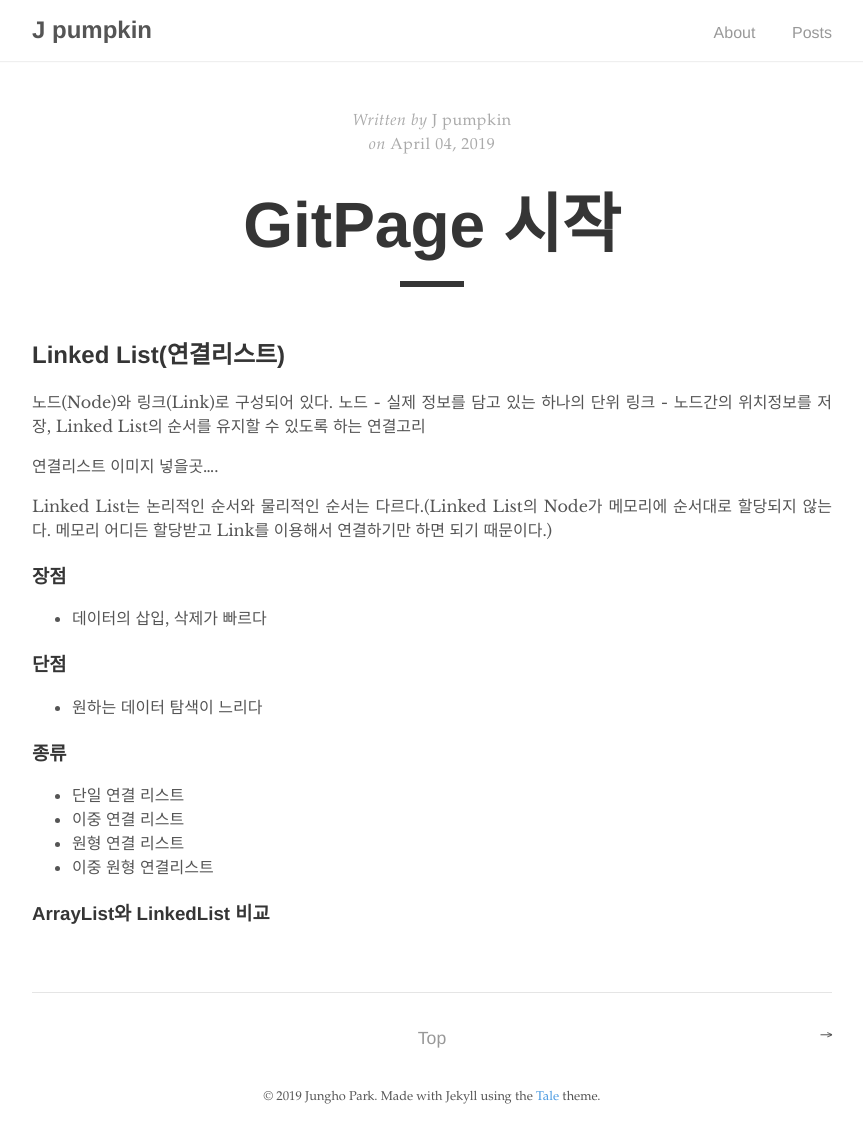
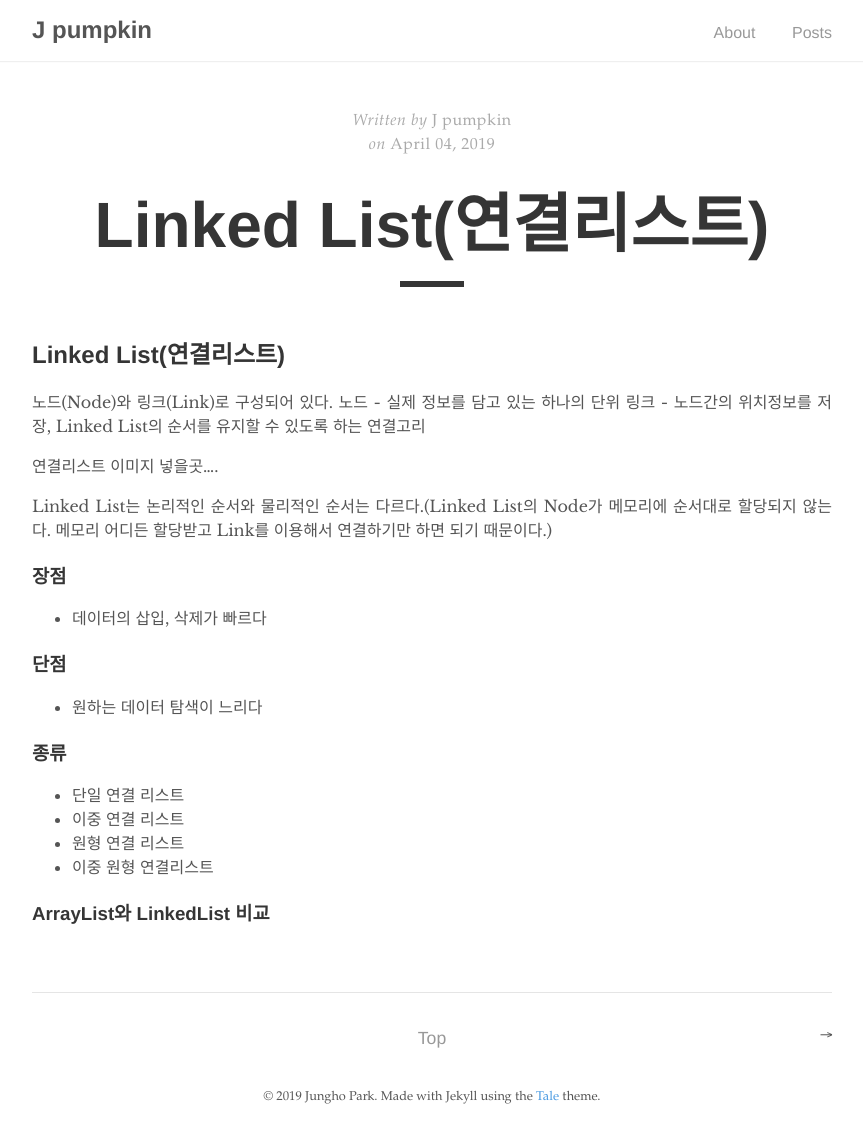
Before and after one commit to Jpumpkin93/Jpumpkin.github.io, a Jekyll site: the page built from _posts/2019-04-04-LinkedList.md, in a window 1280 px wide. Shown: the whole page, without its empty margins (208-1071 px from the left). Built offline with Jekyll 4.4.1, drawn with Linux system fonts in a browser that asks for light colours.

Commit message:
Linked List Post

```diff
--- a/_posts/2019-04-04-LinkedList.md
+++ b/_posts/2019-04-04-LinkedList.md
@@ -1,6 +1,6 @@
 ---
 layout: post
-title:  "GitPage 시작"
+title:  "Linked List(연결리스트)"
 author: "J pumpkin"
 ---
 
```
